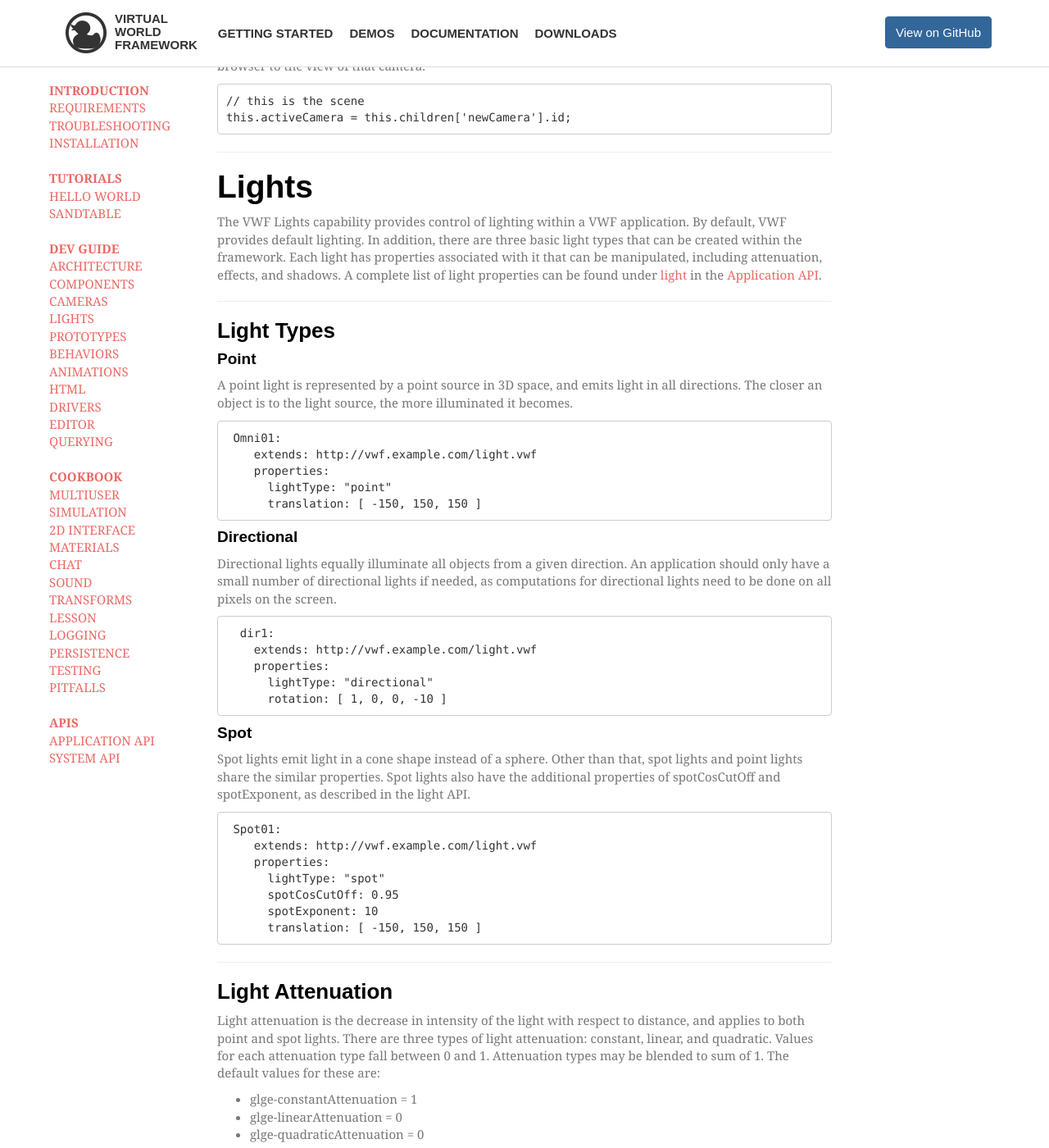
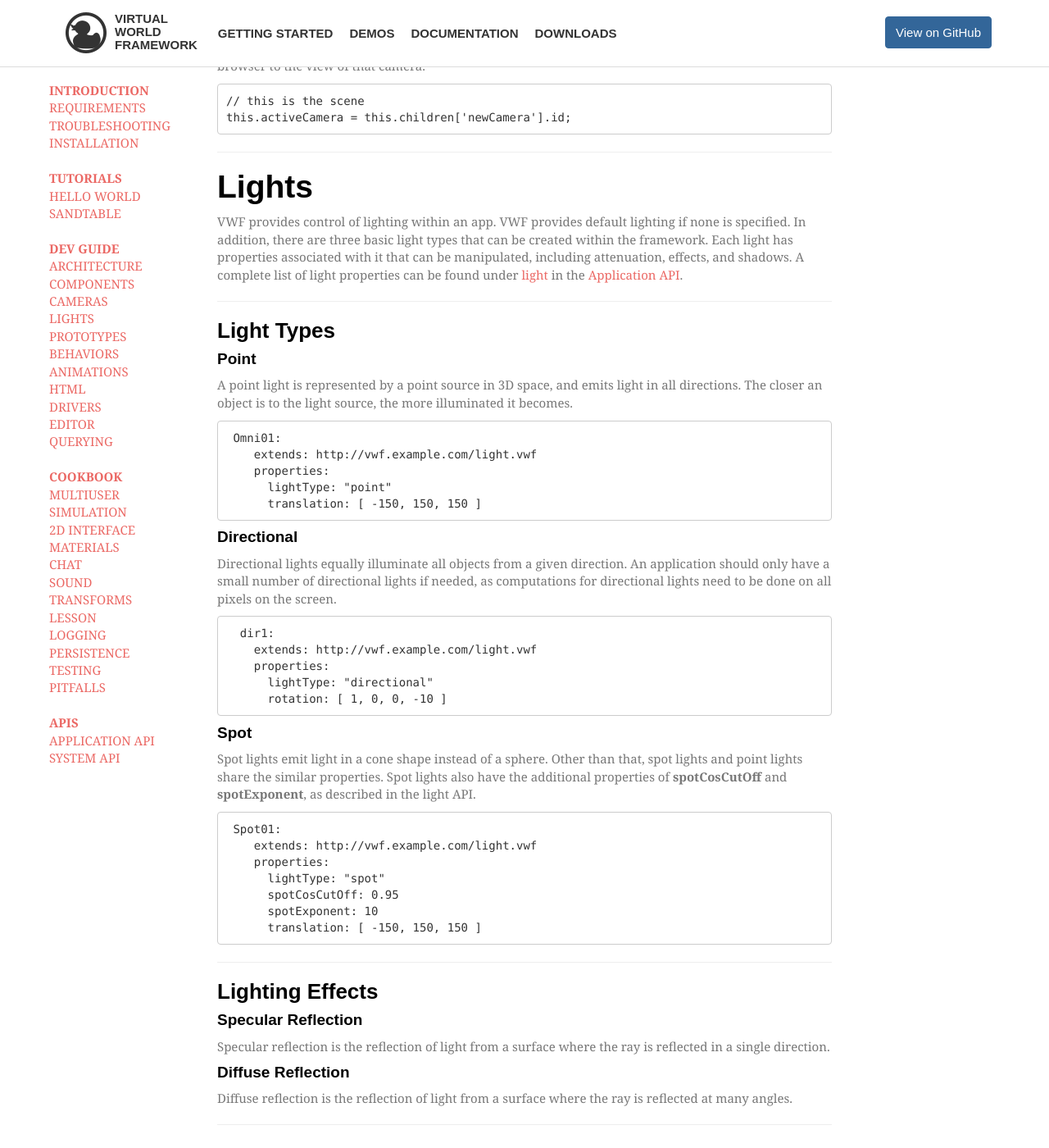
Before and after one commit to virtual-world-framework/vwf-web, a Jekyll site: the page built from documentation.md, in a window 1280 px wide and 1400 px high, scrolled down 35994 px. Shown: the whole window at 82% size. Built offline with Jekyll 4.4.1, drawn with Linux system fonts in a browser that asks for light colours; some web fonts are replaced; Markdown is read by kramdown in place of the engine named in the settings; some of the changed text lies outside the part shown.

Commit message:
Fix links and typos.

```diff
--- a/_includes/docs/application.md
+++ b/_includes/docs/application.md
@@ -2,4 +2,4 @@
 
 # Application API
 
-<iframe src="http://virtual.wf/web/docs/jsdoc_cmp/index.html" style="height:600px;width:100%;" scrolling="auto" ALLOWTRANSPARENCY="false">Application API Reference</iframe>
+<iframe src="http://demo.virtual.wf/web/docs/jsdoc_cmp/index.html" style="height:600px;width:100%;" scrolling="auto" ALLOWTRANSPARENCY="false">Application API Reference</iframe>
--- a/_includes/docs/lights.md
+++ b/_includes/docs/lights.md
@@ -2,7 +2,7 @@
 
 # Lights
 
-The VWF Lights capability provides control of lighting within a VWF application. By default, VWF provides default lighting. In addition, there are three basic light types that can be created within the framework. Each light has properties associated with it that can be manipulated, including attenuation, effects, and shadows. A complete list of light properties can be found under [light](jsdoc_cmp/symbols/light.vwf.html) in the [Application API](application.html).
+VWF provides control of lighting within an app. VWF provides default lighting if none is specified. In addition, there are three basic light types that can be created within the framework. Each light has properties associated with it that can be manipulated, including attenuation, effects, and shadows. A complete list of light properties can be found under [light](http://demo.virtual.wf/web/docs/jsdoc_cmp/symbols/light.vwf.html) in the [Application API](#application-api).
 
 -------------------
 
@@ -34,7 +34,7 @@
 
 #### Spot
 
-Spot lights emit light in a cone shape instead of a sphere. Other than that, spot lights and point lights share the similar properties. Spot lights also have the additional properties of spotCosCutOff and spotExponent, as described in the light API.
+Spot lights emit light in a cone shape instead of a sphere. Other than that, spot lights and point lights share the similar properties. Spot lights also have the additional properties of **spotCosCutOff** and **spotExponent**, as described in the light API.
 
 ~~~
  Spot01:
@@ -45,28 +45,6 @@
       spotExponent: 10
       translation: [ -150, 150, 150 ]
 ~~~~
-
--------------------
-
-### Light Attenuation
-
-Light attenuation is the decrease in intensity of the light with respect to distance, and applies to both point and spot lights. There are three types of light attenuation: constant, linear, and quadratic. Values for each attenuation type fall between 0 and 1. Attenuation types may be blended to sum of 1. The default values for these are:
-
-* glge-constantAttenuation  = 1
-* glge-linearAttenuation    = 0
-* glge-quadraticAttenuation = 0
-
-#### glge-constantAttenuation
-
-Constant attenuation of 1 will result in a light where the intensity is unaffected by distance, and will remain constant until it hits a surface.
-
-#### glge-linearAttenuation
-
-Linear attenutation will result in a light thats intensity is inversely proportial to the distance from the light source. In other words, the light intensity will diminish at a fixed rate as it travels from the source.
-
-#### glge-quadraticAttenuation
-
-Quadratic attenuation is the most dramatic, where the drop off is exponential to the distance an object is from the light source.
 
 -------------------
 
--- a/_includes/docs/system.md
+++ b/_includes/docs/system.md
@@ -2,4 +2,4 @@
 
 # System API
 
-<iframe src="http://virtual.wf/web/docs/jsdoc/index.html" style="height:600px;width:100%;" scrolling="auto" ALLOWTRANSPARENCY="false">System API Reference</iframe>
+<iframe src="http://demo.virtual.wf/web/docs/jsdoc/index.html" style="height:600px;width:100%;" scrolling="auto" ALLOWTRANSPARENCY="false">System API Reference</iframe>
```
